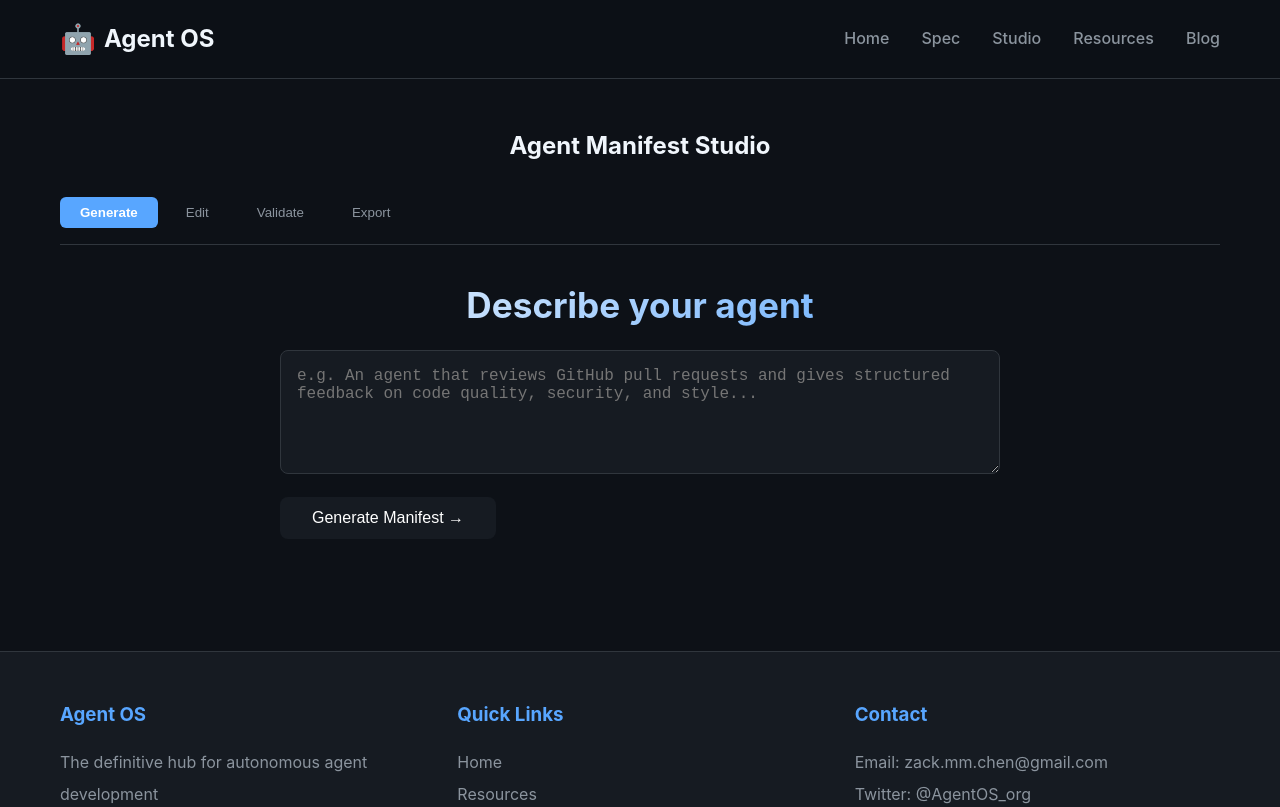
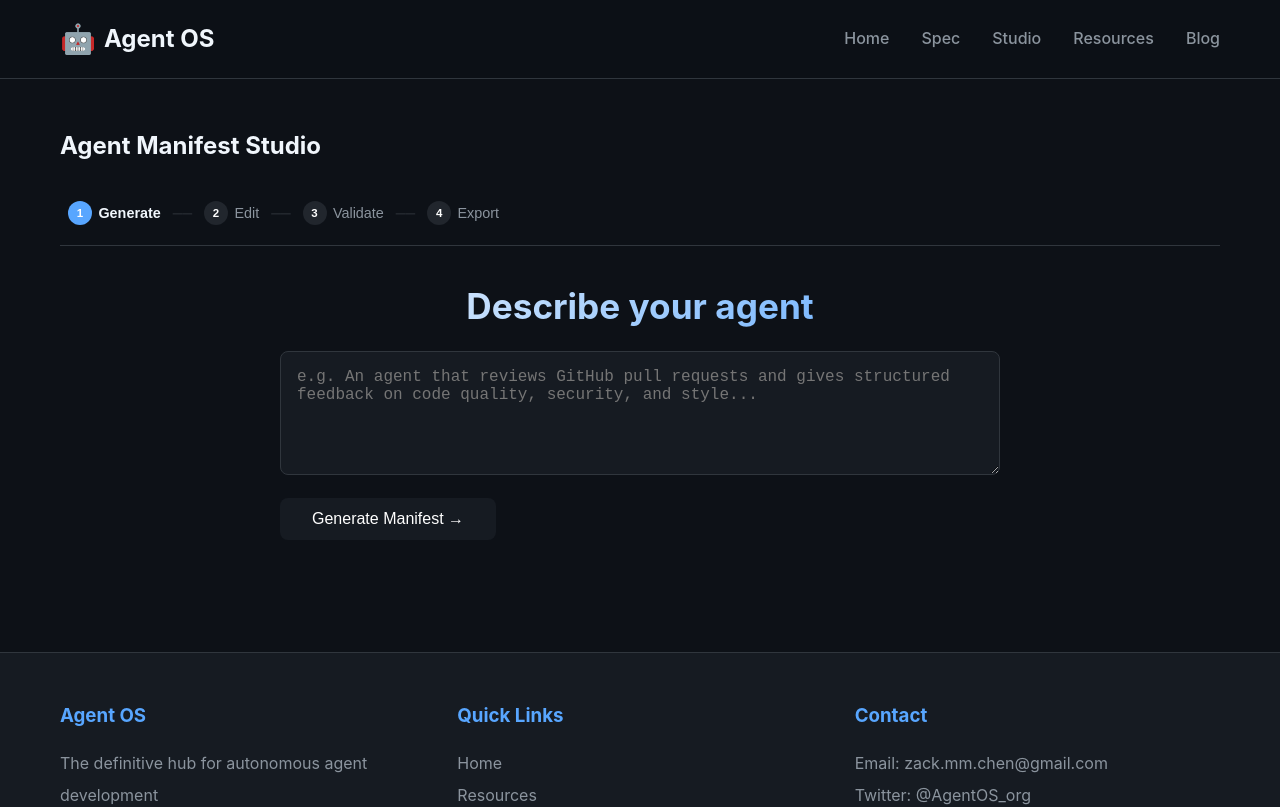
Before and after one commit to zc911/agentos.md, a React (Vite) app: page /studio in a window 1280 px wide. Shown: the top 807 px of the page. Built offline with nearby package versions, Linux system fonts and the light colour scheme.

Commit message:
feat: studio step indicator with start over button

```diff
--- a/src/pages/Studio.jsx
+++ b/src/pages/Studio.jsx
@@ -5,36 +5,107 @@ import ValidatePanel from '../components/studio/ValidatePanel'
 import ExportPanel from '../components/studio/ExportPanel'
 
 const PHASES = ['generate', 'edit', 'validate', 'export']
+const PHASE_LABELS = ['Generate', 'Edit', 'Validate', 'Export']
 
 export default function Studio() {
   const [markdown, setMarkdown] = useState('')
   const [phase, setPhase] = useState('generate')
 
+  const currentIdx = PHASES.indexOf(phase)
+
+  function handleStartOver() {
+    setMarkdown('')
+    setPhase('generate')
+  }
+
   return (
     <main>
       <div className="container">
         <section className="section">
-          <h1 style={{ textAlign: 'center', marginBottom: '2rem' }}>Agent Manifest Studio</h1>
-
-          <div style={{ display: 'flex', gap: '0.5rem', marginBottom: '2rem', borderBottom: '1px solid var(--border)', paddingBottom: '1rem' }}>
-            {PHASES.map(p => (
+          <div style={{ display: 'flex', alignItems: 'center', justifyContent: 'space-between', marginBottom: '2rem' }}>
+            <h1 style={{ margin: 0 }}>Agent Manifest Studio</h1>
+            {markdown && (
               <button
-                key={p}
-                onClick={() => (markdown || p === 'generate') && setPhase(p)}
+                onClick={handleStartOver}
                 style={{
-                  background: phase === p ? 'var(--accent)' : 'transparent',
-                  color: phase === p ? 'white' : 'var(--text-secondary)',
+                  background: 'transparent',
                   border: 'none',
-                  borderRadius: '6px',
-                  padding: '0.5rem 1.25rem',
-                  cursor: markdown || p === 'generate' ? 'pointer' : 'not-allowed',
-                  textTransform: 'capitalize',
-                  fontWeight: phase === p ? '600' : '400',
+                  color: 'var(--text-secondary)',
+                  cursor: 'pointer',
+                  fontSize: '0.9rem',
+                  padding: '0.25rem 0.5rem',
                 }}
               >
-                {p}
+                ↺ Start Over
               </button>
-            ))}
+            )}
+          </div>
+
+          <div style={{
+            display: 'flex',
+            alignItems: 'center',
+            marginBottom: '2rem',
+            borderBottom: '1px solid var(--border)',
+            paddingBottom: '1rem',
+            flexWrap: 'wrap',
+            gap: '0.25rem',
+          }}>
+            {PHASES.map((p, idx) => {
+              const isCompleted = markdown && idx < currentIdx
+              const isCurrent = idx === currentIdx
+              const isReachable = !!(markdown || idx === 0)
+              return (
+                <React.Fragment key={p}>
+                  <button
+                    onClick={() => isReachable && setPhase(p)}
+                    style={{
+                      background: 'transparent',
+                      border: 'none',
+                      cursor: isReachable ? 'pointer' : 'not-allowed',
+                      display: 'flex',
+                      alignItems: 'center',
+                      gap: '0.4rem',
+                      padding: '0.25rem 0.5rem',
+                      borderRadius: '6px',
+                    }}
+                  >
+                    <span style={{
+                      width: '1.5rem',
+                      height: '1.5rem',
+                      borderRadius: '50%',
+                      background: isCurrent
+                        ? 'var(--accent)'
+                        : isCompleted
+                          ? 'var(--success)'
+                          : 'var(--bg-tertiary)',
+                      color: 'white',
+                      fontSize: '0.72rem',
+                      display: 'flex',
+                      alignItems: 'center',
+                      justifyContent: 'center',
+                      fontWeight: '700',
+                      flexShrink: 0,
+                    }}>
+                      {isCompleted ? '✓' : idx + 1}
+                    </span>
+                    <span style={{
+                      color: isCurrent
+                        ? 'var(--text-primary)'
+                        : isCompleted
+                          ? 'var(--success)'
+                          : 'var(--text-secondary)',
+                      fontWeight: isCurrent ? '600' : '400',
+                      fontSize: '0.9rem',
+                    }}>
+                      {PHASE_LABELS[idx]}
+                    </span>
+                  </button>
+                  {idx < PHASES.length - 1 && (
+                    <span style={{ color: 'var(--border)', fontSize: '0.85rem', userSelect: 'none' }}>──</span>
+                  )}
+                </React.Fragment>
+              )
+            })}
           </div>
 
           {phase === 'generate' && (
```
